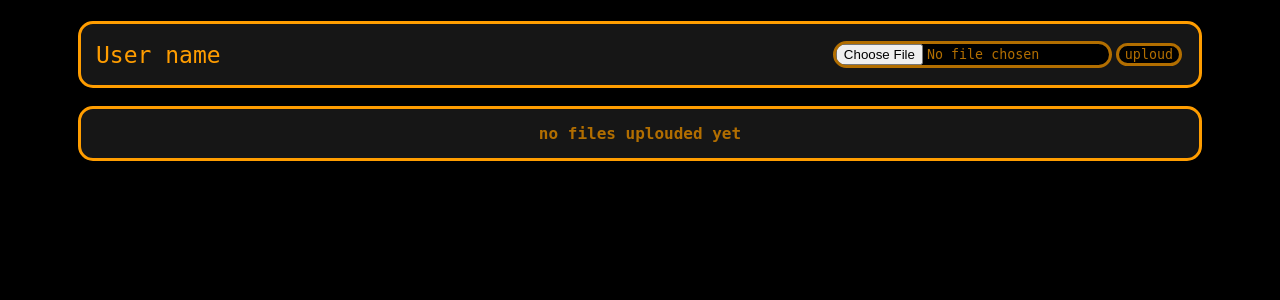
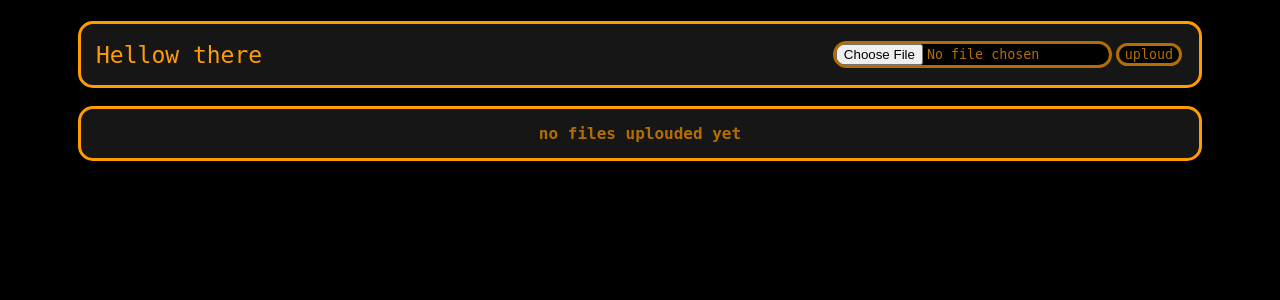
Before and after one commit to YoussefAmrElHakerELGamed/AWS-App, a Flask app: page / in a window 1280 px wide. Shown: the part 44-344 px from the top of the page. Run offline with Flask 3, Linux system fonts and the light colour scheme; some web fonts are replaced.

```diff
--- a/templates/MainPage.html
+++ b/templates/MainPage.html
@@ -12,13 +12,13 @@
             <label><b><h1>File fetch</h1></b></label>
         </header>
         <div class="userInput">
-            <label class="Username">User name</label>
+            <label class="Username">Hellow there</label>
             <form class="upload-container" id="Upload form">
                 <input class="Uploud-button" id="Uploud-button" type="file" title="Upload a file"   accept=".jpg,.jpeg,.png,.pdf,.mp3,.mp4">
                 <input class="Uploud-button" id="uploud-button-input" type="submit" value="uploud">
             </form>
         </div>
-        <div class="files-space">
+        <div class="files-space" id="files-space">
             <label class="no-files" id="no-files-uplouded-warning"><b>no files uplouded yet</b></label>
         </div>
         <link rel="stylesheet" href="../static/style.css">
```
